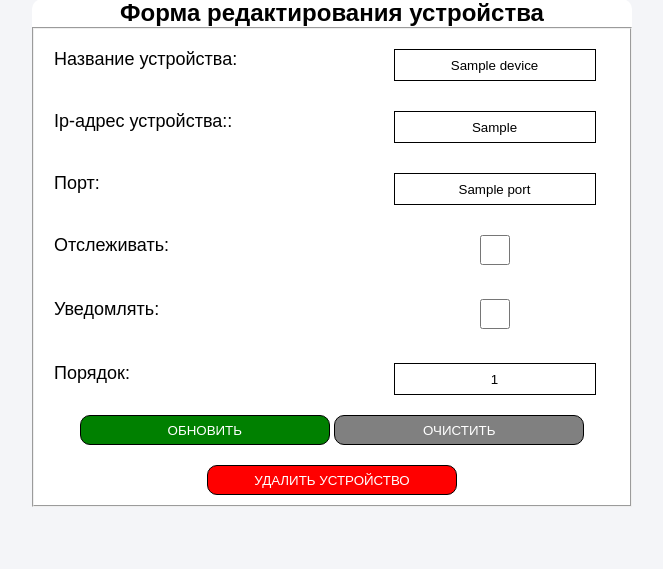
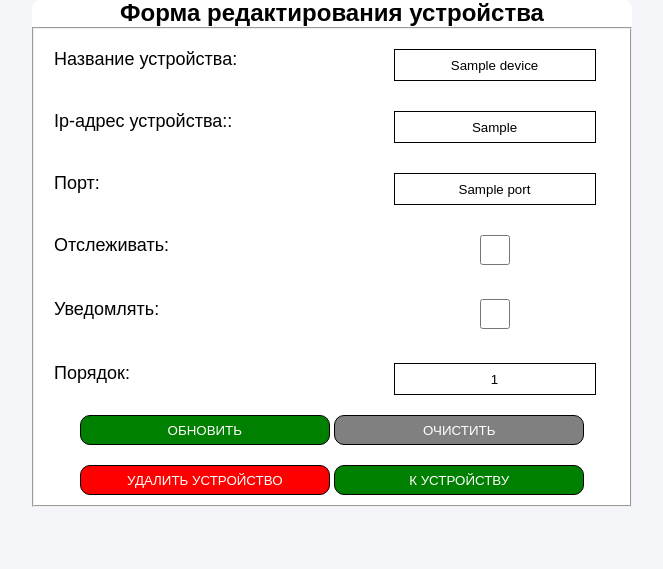
Before and after one commit to DI11er/health_monitor, a Flask app: template docker/web/templates/edit_device.html in a window 1280 px wide. Shown: the part 81-650 px from the top of the page, without its empty margins (308-971 px from the left). Run offline with Flask 2, Linux system fonts and the light colour scheme; the template is opened without the code that fills it: most values are stand-ins (such as "Sample title", 1, 10 or a date in 2020); parts of the project's set-up code (start-up, migrations or seed data) failed here and were passed over.

Commit message:
Добавил кнопку для перехода к устройству по его url

```diff
--- a/docker/web/templates/edit_device.html
+++ b/docker/web/templates/edit_device.html
@@ -47,6 +47,7 @@
                 <input type="submit" value="Обновить" class="btn submit" name="update">
                 <input type="reset" value="Очистить" class="btn reset">
                 <input type="submit" value="Удалить устройство" class="btn delete" name="delete">
+                <input type="button" onclick="window.location.href = '{{ url_device }}';" value="К устройству" class="btn submit">
             </fieldset>
         </form>
     </div>
```
